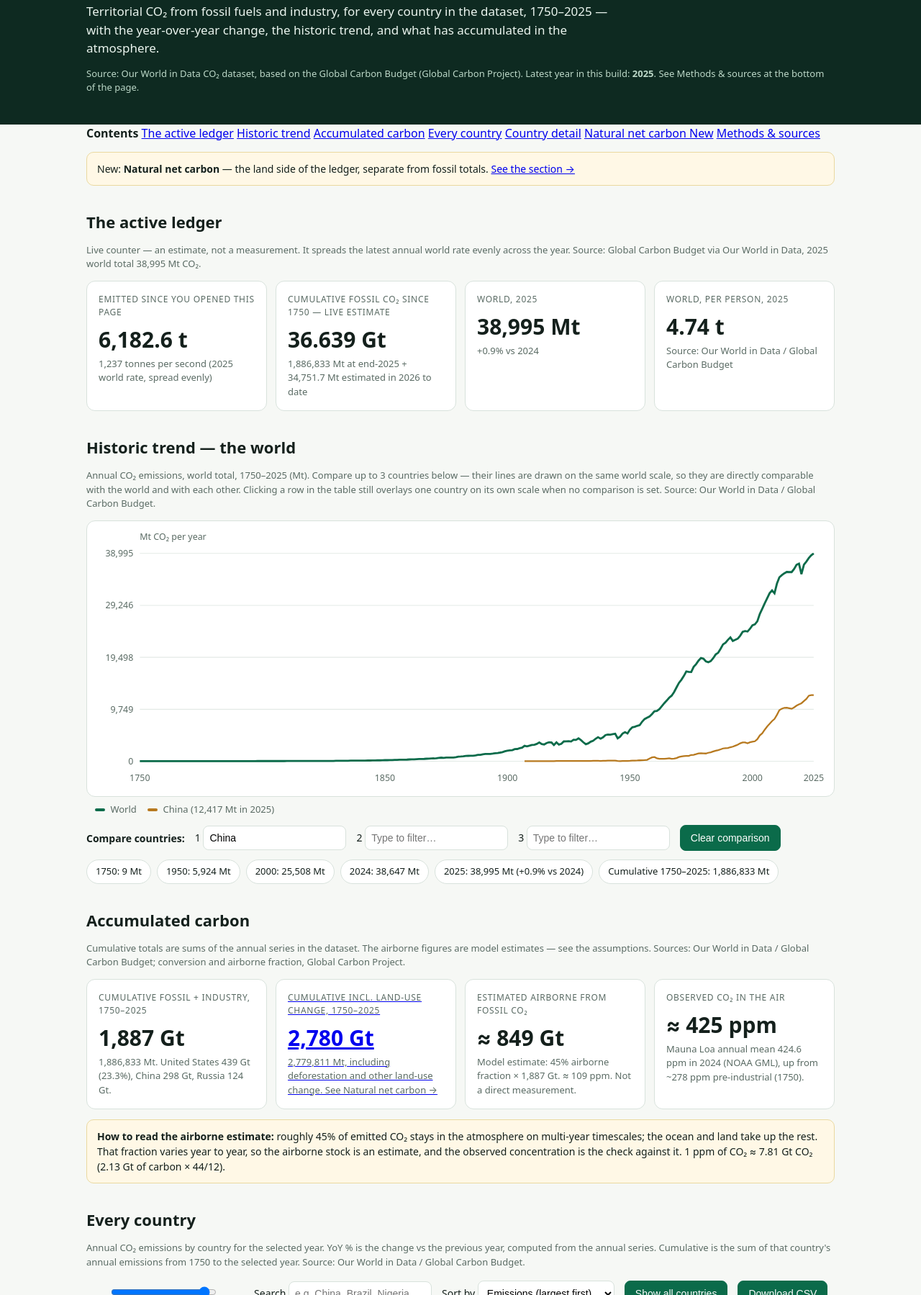
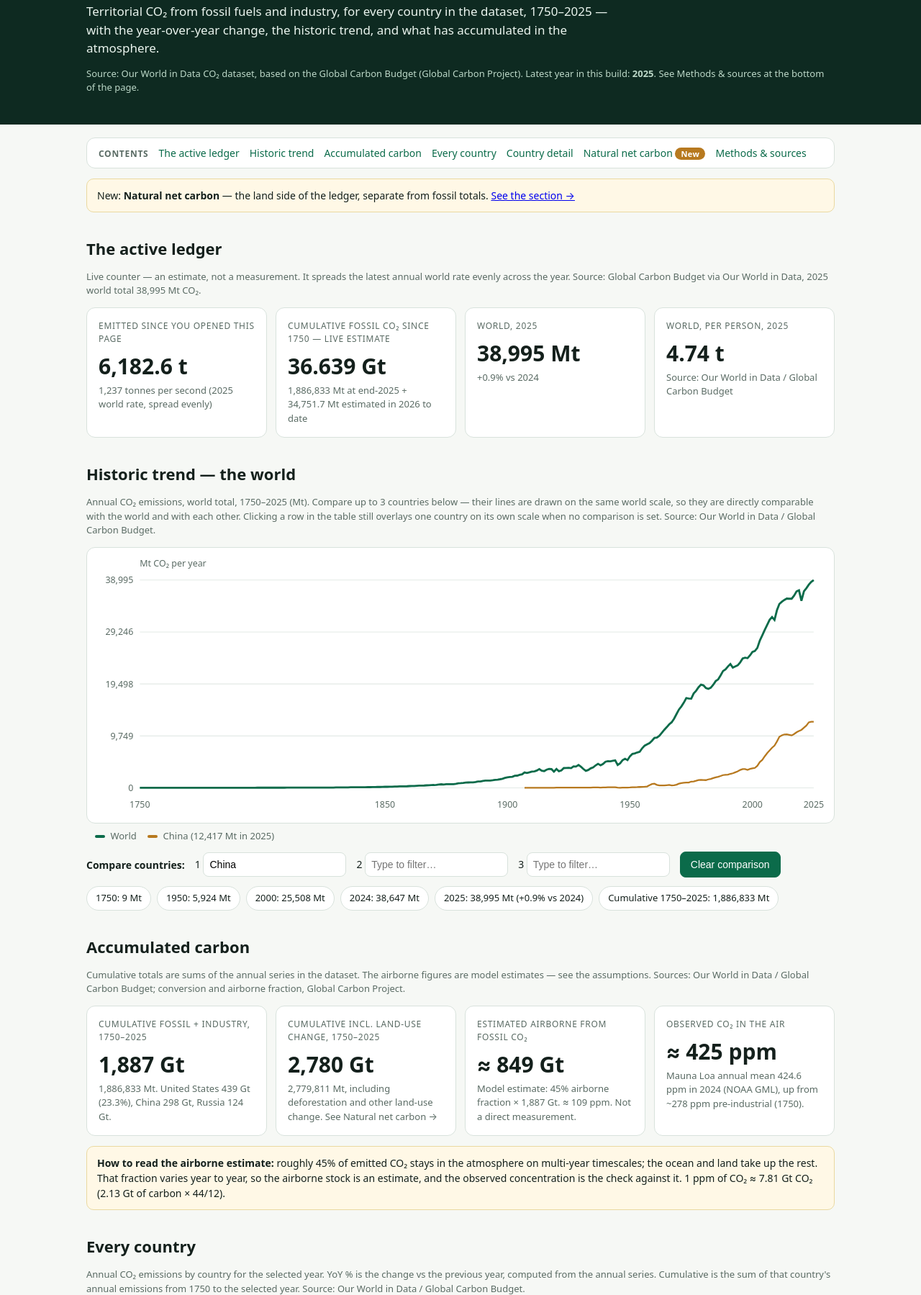
Before and after one commit to neilbeckwith/carbon-ledge, a plain HTML site: page index.html in a window 1280 px wide. Shown: the part 106-1905 px from the top of the page at 72% size. Drawn offline with Linux system fonts and the light colour scheme.

```diff
--- a/styles.css
+++ b/styles.css
@@ -41,5 +41,14 @@ tbody tr:hover{background:#f2f7f3}
 .note{background:#fff8e6;border:1px solid #ead9a0;border-radius:10px;padding:12px 14px;font-size:14px}
 .methods{background:var(--card);border:1px solid var(--line);border-radius:12px;padding:8px 20px 20px}
 .methods li{margin:4px 0}
+.toc{display:flex;flex-wrap:wrap;gap:6px 14px;align-items:baseline;background:var(--card);border:1px solid var(--line);border-radius:12px;padding:10px 16px;margin-top:18px;font-size:14px}
+.toc strong{font-size:12px;letter-spacing:.06em;text-transform:uppercase;color:var(--muted)}
+.toc a{color:var(--accent);text-decoration:none}
+.toc a:hover{text-decoration:underline}
+.toc-new{background:var(--accent2);color:#fff;border-radius:999px;padding:1px 8px;font-size:11px;font-weight:700;letter-spacing:.04em}
+.card-link{color:inherit;text-decoration:none;display:block}
+.card-link .card{height:100%}
+.tap{border-color:#b7791f}
+tr.tap-row td{background:#fdf6e3;font-weight:600}
 footer{padding:28px 20px 40px;color:var(--muted);font-size:13px}
 @media(max-width:640px){.top h1{font-size:27px}.num{font-size:25px}}
```
